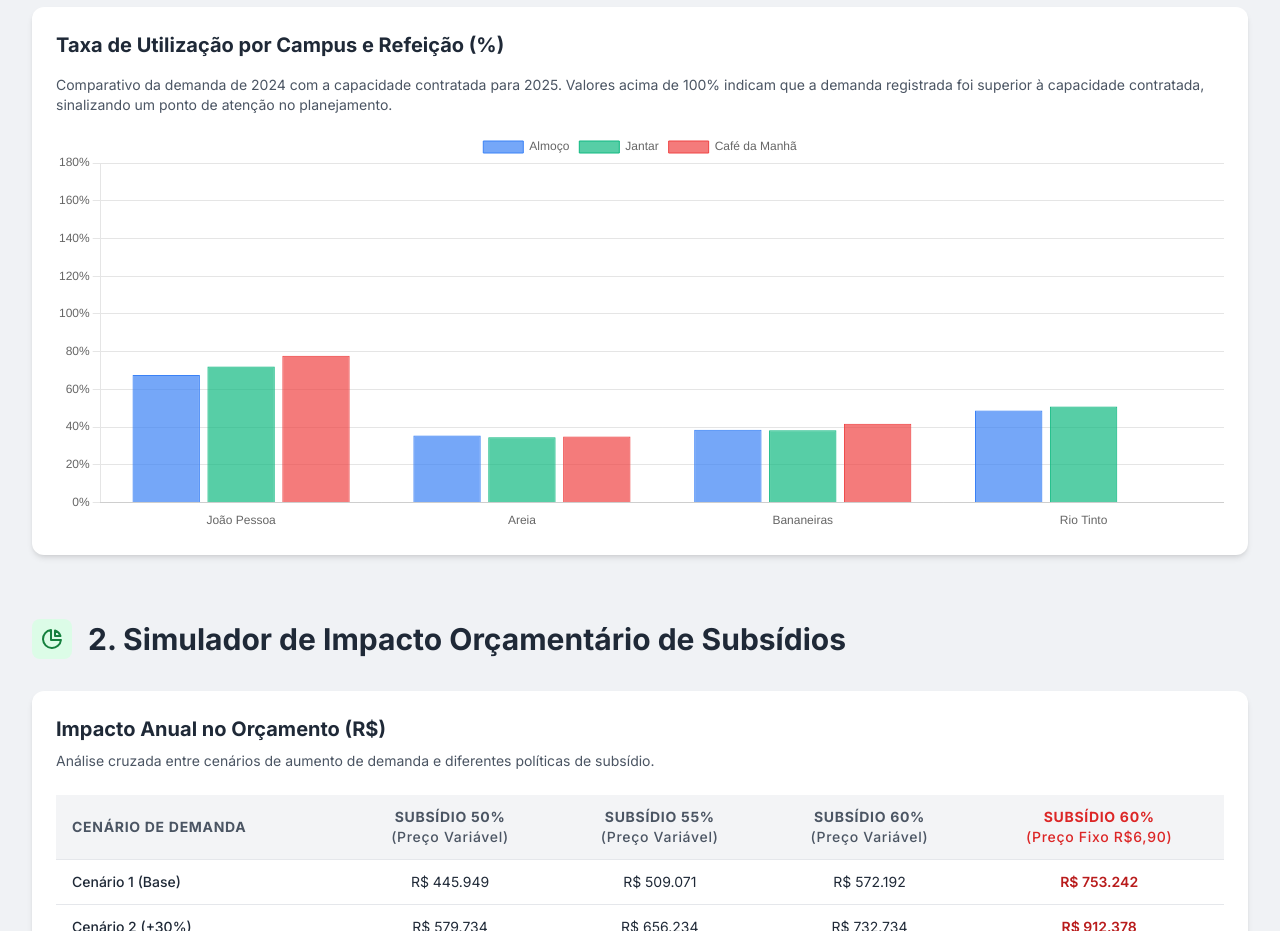
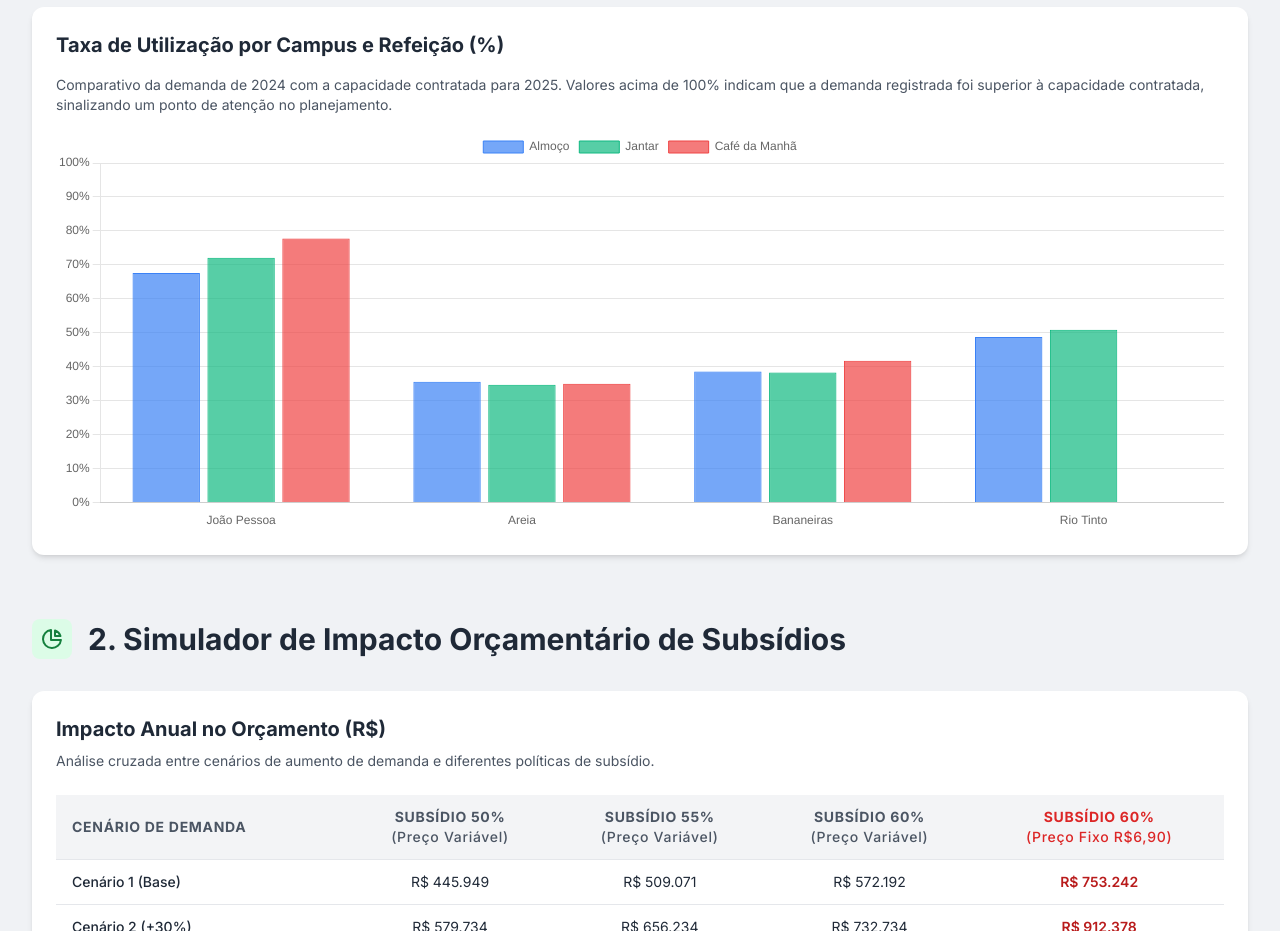
Before and after one commit to alessiotony/codeinfo-ru-aux-pnaes, a plain HTML site: page index.html in a window 1280 px wide. Shown: the part 1200-2131 px from the top of the page. Drawn offline with nearby package versions, Linux system fonts and the light colour scheme.

Commit message:
Update index.html

```diff
--- a/index.html
+++ b/index.html
@@ -597,7 +597,7 @@
                     legend: { position: 'top' }
                 },
                 scales: {
-                    y: { beginAtZero: true, max: 180, ticks: { callback: (value) => value + '%' } },
+                    y: { beginAtZero: true, max: 100, ticks: { callback: (value) => value + '%' } },
                     x: { grid: { display: false } }
                 }
             }
```
